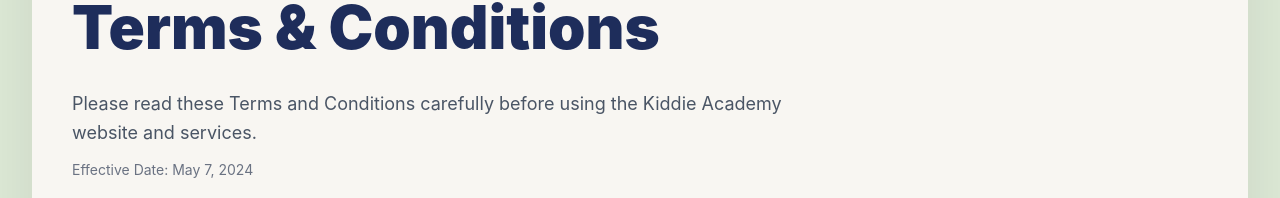
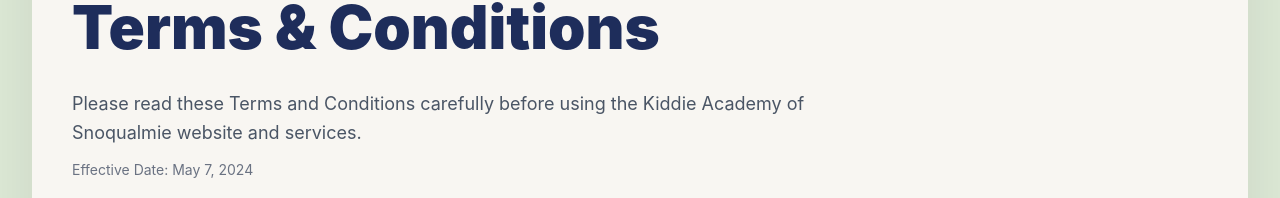
Before and after one commit to puneetparasharus/Kiddie, a React (Vite) app: page /terms-conditions in a window 1280 px wide. Shown: the part 234-432 px from the top of the page. Built offline with nearby package versions, Linux system fonts and the light colour scheme.

Commit message:
Update company name in Terms and Conditions

```diff
--- a/src/pages/TermsConditions.jsx
+++ b/src/pages/TermsConditions.jsx
@@ -19,7 +19,7 @@
 
           <p className="mt-6 text-gray-600 max-w-3xl leading-relaxed text-base sm:text-lg">
             Please read these Terms and Conditions carefully before using
-            the Kiddie Academy website and services.
+            the Kiddie Academy of Snoqualmie website and services.
           </p>
 
           <p className="mt-3 text-sm text-gray-500">
```
